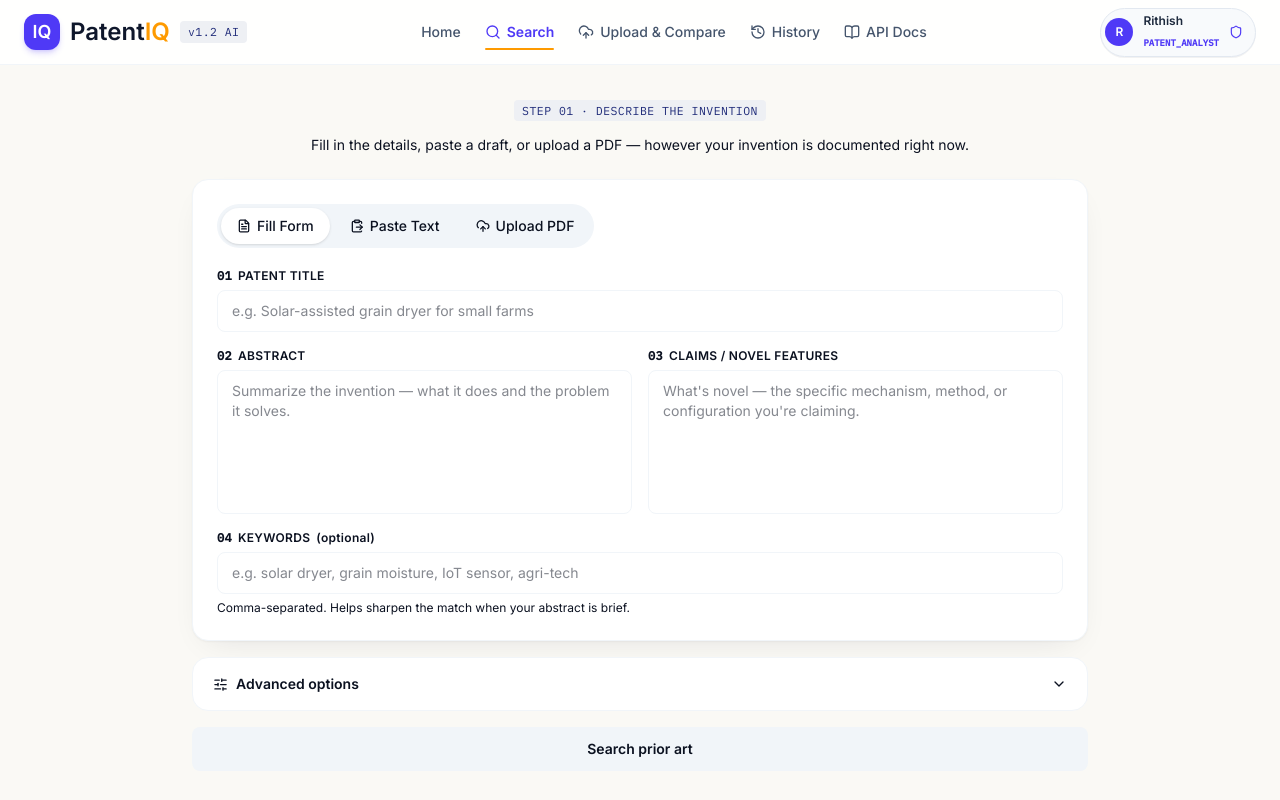
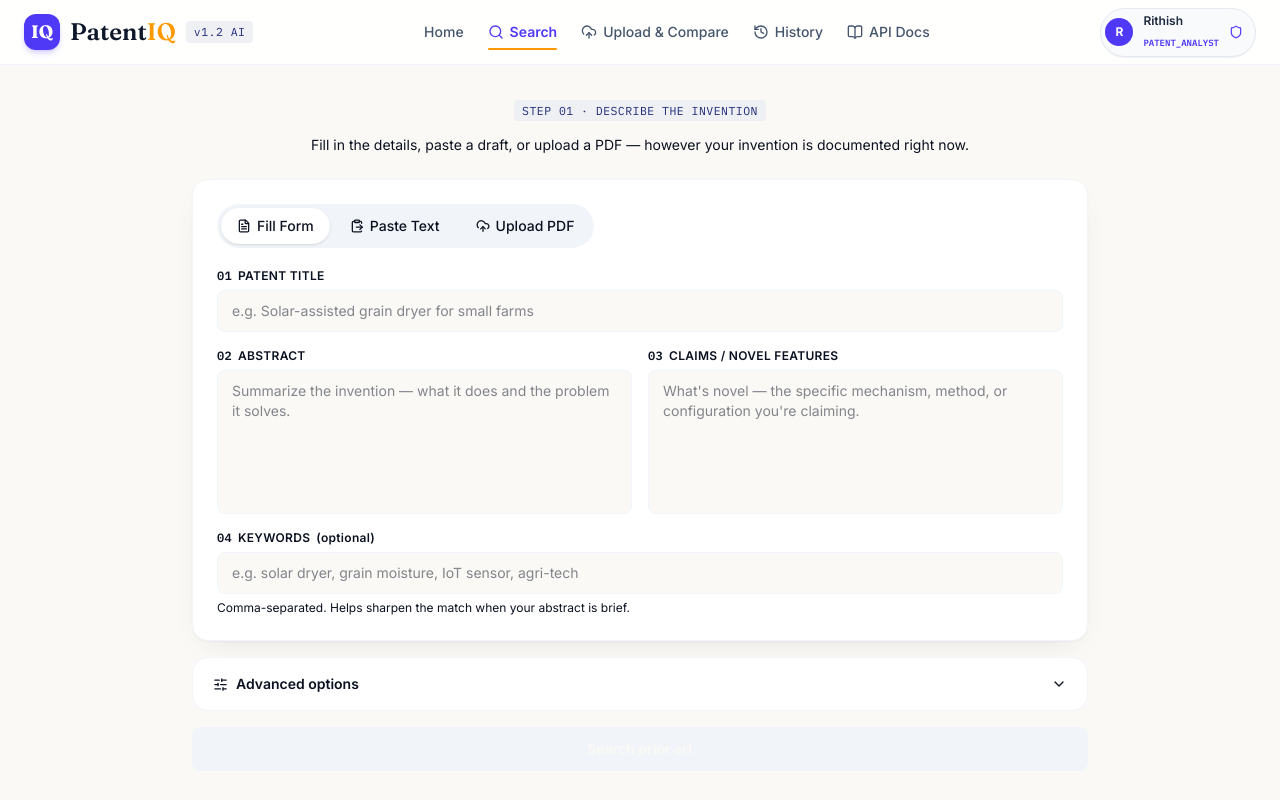
Before and after one commit to rithishcodespace/PatentIQ, a React (Vite) app in the folder apps/client/: page /search in a window 1280 px wide. Shown: the top 800 px of the page. Built offline with nearby package versions, Linux system fonts and the light colour scheme.

Commit message:
feat: font style globalized

```diff
--- a/apps/client/src/index.css
+++ b/apps/client/src/index.css
@@ -1,28 +1,39 @@
-@import url('https://fonts.googleapis.com/css2?family=Fraunces:opsz,wght,SOFT,WONK@9..144,300..700,0..100,0..1&family=Inter:wght@400;500;600&family=IBM+Plex+Mono:wght@400;500&display=swap');
+@import url('https://fonts.googleapis.com/css2?family=Fraunces:opsz,wght,SOFT,WONK@9..144,300..700,0..100,0..1&family=Inter:wght@300;400;500;600;700&family=IBM+Plex+Mono:wght@400;500;600&display=swap');
 
 @import "tailwindcss";
 
+@theme {
+  --font-display: 'Fraunces', ui-serif, Georgia, serif;
+  --font-body: 'Inter', ui-sans-serif, system-ui, sans-serif;
+  --font-sans: 'Inter', ui-sans-serif, system-ui, sans-serif;
+  --font-mono: 'IBM Plex Mono', ui-monospace, SFMono-Regular, monospace;
+
+  --color-ink: #0b1120;
+  --color-paper: #faf9f5;
+  --color-indigo-brand: #1e2a78;
+  --color-amber-brand: #e8a33d;
+  --color-slate-brand: #5b6472;
+}
 
 /* ==========================================================================
-  PatentAI — Design Tokens
+  PatentAI — Global Font Typography & Token Setup
   Fonts: Fraunces (display) · Inter (body/UI) · IBM Plex Mono (codes/data)
   ========================================================================== */
 
 :root {
-  /* Color */
-  --ink: #0b1120;        /* near-black navy — dark sections */
-  --paper: #faf9f5;      /* warm off-white — light sections */
-  --indigo: #1e2a78;     /* primary brand */
-  --indigo-soft: #2f3d94;
-  --amber: #e8a33d;      /* signature accent — patent-seal gold, used sparingly */
-  --slate: #5b6472;      /* body text on paper */
-  --slate-100: #eef0f4;
-  --emerald: #1f9d6c;    /* novelty / clear signal */
-
   /* Type */
   --font-display: 'Fraunces', ui-serif, Georgia, serif;
   --font-body: 'Inter', ui-sans-serif, system-ui, sans-serif;
   --font-mono: 'IBM Plex Mono', ui-monospace, SFMono-Regular, monospace;
+
+  /* Color */
+  --ink: #0b1120;
+  --paper: #faf9f5;
+  --indigo: #1e2a78;
+  --amber: #e8a33d;
+  --slate: #5b6472;
+  --slate-100: #eef0f4;
+  --emerald: #1f9d6c;
 
   /* Motion */
   --ease-out-quart: cubic-bezier(0.25, 1, 0.5, 1);
@@ -37,13 +48,32 @@
   }
 }
 
-body {
+html, body {
   font-family: var(--font-body);
   color: var(--ink);
-  background: var(--paper);
+  background-color: var(--paper);
+  -webkit-font-smoothing: antialiased;
+  -moz-osx-font-smoothing: grayscale;
 }
 
-/* Blueprint grid texture — used behind the constellation hero */
+/* Global typography overrides */
+button, input, select, textarea {
+  font-family: inherit;
+}
+
+h1, h2, h3, h4, .font-display {
+  font-family: var(--font-display);
+}
+
+.font-body {
+  font-family: var(--font-body);
+}
+
+.font-mono, code, pre, .code-chip {
+  font-family: var(--font-mono);
+}
+
+/* Blueprint grid texture */
 .blueprint-grid {
   background-image:
     linear-gradient(rgba(30, 42, 120, 0.08) 1px, transparent 1px),
```
